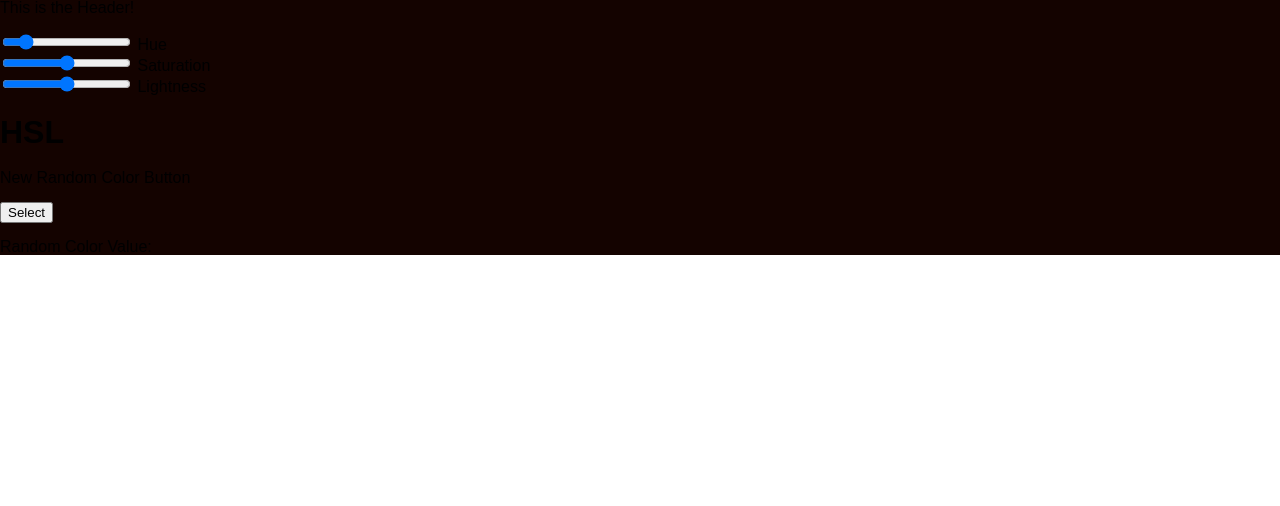
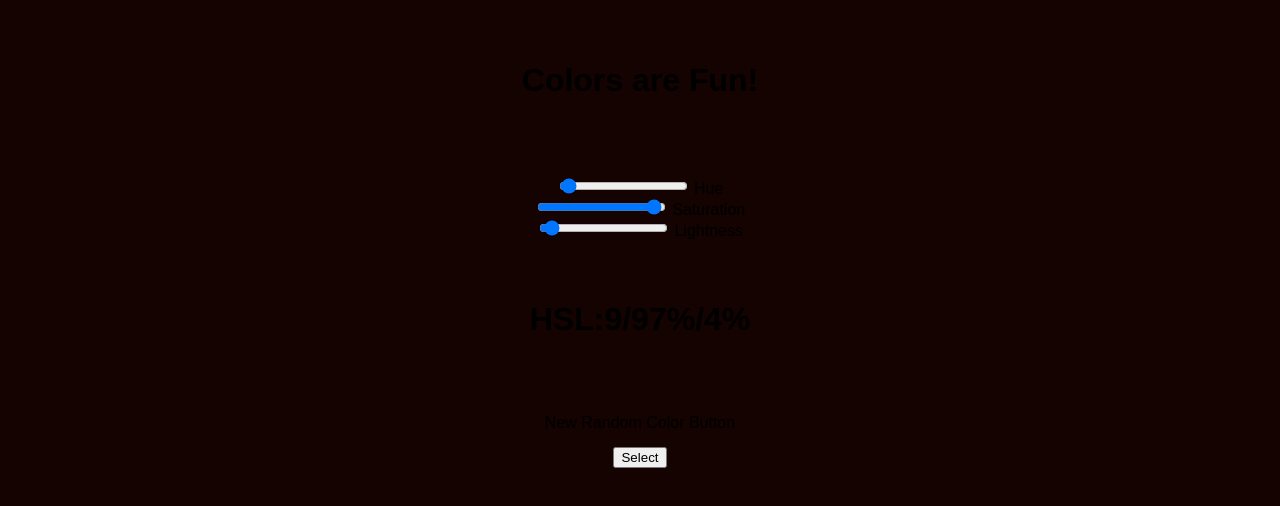
Before and after one commit to hjohnson120/color-picker, a React (Create React App) app: page / in a window 1280 px wide. Shown: the top 506 px of the page. Built offline with nearby package versions, Linux system fonts and the light colour scheme.

Commit message:
slider moves

```diff
--- a/src/App.js
+++ b/src/App.js
@@ -10,6 +10,7 @@ class App extends Component {
   componentDidMount() {
     this.randomColor()
   }
+
   randomColor = () => {
     this.setState({
       hueValue: Math.ceil(Math.random() * 360),
@@ -50,7 +51,7 @@ class App extends Component {
             }%,${this.state.lightnessValue}%)`
           }}
         >
-          <header>This is the Header!</header>
+          <h1>Colors are Fun!</h1>
           <section>
             <p>
               <span />
@@ -58,6 +59,8 @@ class App extends Component {
           </section>
           <div>
             <input
+              value={this.state.hueValue}
+              onValueChange={value => this.setState({ value })}
               onChange={this.hueChangeStart}
               type="range"
               min="0"
@@ -67,6 +70,8 @@ class App extends Component {
           </div>
           <div>
             <input
+              value={this.state.saturationValue}
+              onValueChange={value => this.setState({ value })}
               onChange={this.saturationChangeStart}
               type="range"
               id="start"
@@ -78,6 +83,8 @@ class App extends Component {
           </div>
           <div>
             <input
+              value={this.state.lightnessValue}
+              onValueChange={value => this.setState({ value })}
               onChange={this.lightnessChangeStart}
               type="range"
               id="start"
@@ -87,10 +94,12 @@ class App extends Component {
             />{' '}
             <label for="lightness">Lightness</label>
           </div>
-          <h1>HSL</h1>
+          <h1>
+            HSL:{this.state.hueValue}/{this.state.saturationValue}%/
+            {this.state.lightnessValue}%
+          </h1>
           <p>New Random Color Button</p>
           <button onClick={this.randomColor}>Select </button>
-          <p>Random Color Value:</p>
         </main>
       </>
     )
--- a/src/index.css
+++ b/src/index.css
@@ -10,3 +10,16 @@ body {
   margin: 0;
   min-height: 100%;
 }
+main {
+  text-align: center;
+}
+h1 {
+  margin: 0%;
+  padding: 5%;
+}
+main,
+#root,
+body,
+html {
+  height: 100%;
+}
```
Also changed, not shown: Header.js (added, +9 -0 lines).
